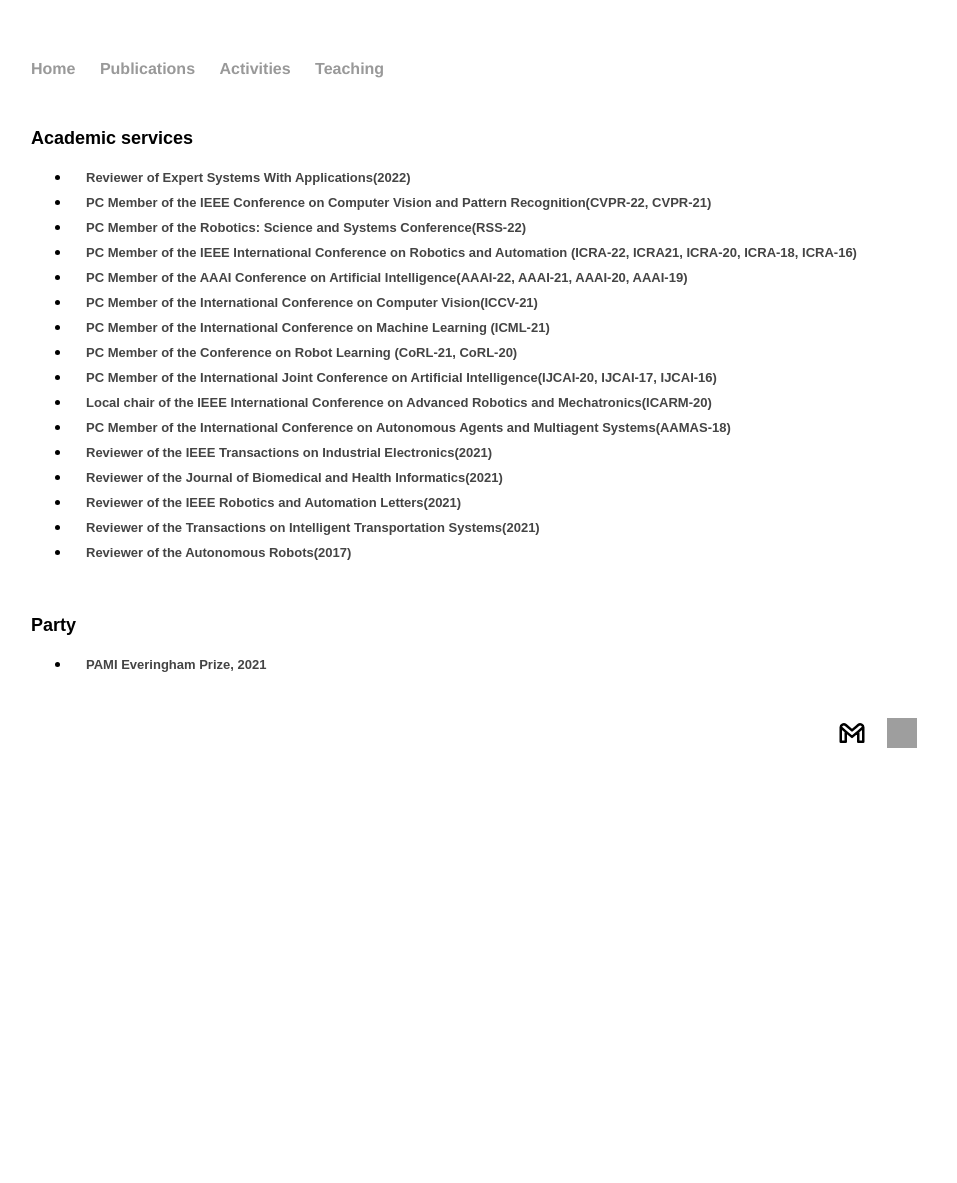
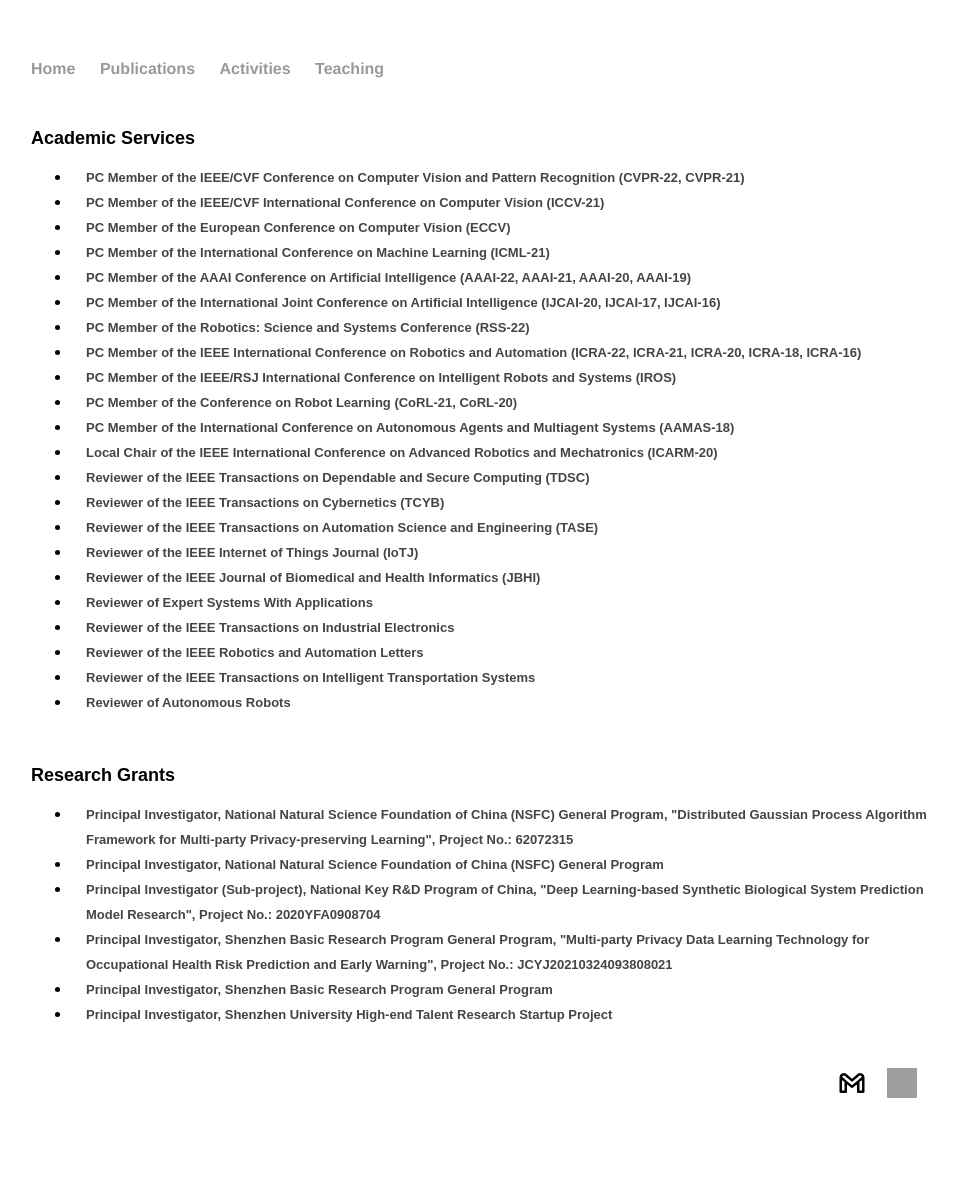
Before and after one commit to arikcj/arikcj.github.io, a Jekyll site: the page built from activities/index.html, in a window 1280 px wide. Shown: the whole page, without its empty margins (161-1118 px from the left). Built offline with Jekyll 4.4.1, drawn with Linux system fonts in a browser that asks for light colours; before the commit the page ends 900 px from its top, so only the background shows below that; grey boxes are pictures that could not be loaded.

Commit message:
Update website with latest bio, awards, news, activities and teaching info

```diff
--- a/_config.yml
+++ b/_config.yml
@@ -1,4 +1,4 @@
-name: Hank Quinlan, Horrible Cop
+name: CHEN Jie (陈杰) - Shenzhen University
 markdown: kramdown
 permalink: /blog/:year/:month/:day/:title
 
--- a/activities/index.html
+++ b/activities/index.html
@@ -1,88 +1,104 @@
 ---
 layout: default
-title: activities
+title: Activities
 ---
 
 <div class="activities">
-<!--
-		<a href="#" class="download" title="Download CV as PDF">Download CV</a>
-					<h1>Hank Quinlan</h1>
-					<address>
-					<strong>Affiliation</strong><br>
-					Street Address<br>
-					City State 12345<br>
-					<abbr title="phone">P:</abbr> (123) 456-7890<br>
-					<span class="obfuscate">youremailaddress@email.com</span>
-					</address>
 
-					<h2>Select Publications</h2>
-
-					<p><strong>Last Name, F.</strong> (204). Title of a Chapter You Wrote for a Book. In I.M Editor (Ed.), <em>The Book I Contributed To</em> (pp. 97-108). City, ST: Publisher Name. Chapter available at: <a href="#">http://permalink</a>.
-
--->
     <br>
 
-    <p><b><font face="Arial" size="4">Academic services</font></b></p>
+    <p><b><font face="Arial" size="4">Academic Services</font></b></p>
     <ul class="Awards">
 		<li>
-			<p style="line-height: 150%; margin-left: 15px; margin-top: 0pt; margin-bottom: 0pt;"><b><font color="#444444" face="Arial" size="2"><font color="#444444" face="Arial" size="2"><b><font color="#444444" face="Arial">Reviewer of Expert Systems With Applications(2022)</font></b></font></font></b></p>
+			<p style="line-height: 150%; margin-left: 15px; margin-top: 0pt; margin-bottom: 0pt;"><b><font color="#444444" face="Arial" size="2">PC Member of the IEEE/CVF Conference on Computer Vision and Pattern Recognition (CVPR-22, CVPR-21)</font></b></p>
 		</li>
 		<li>
-			<p style="line-height: 150%; margin-left: 15px; margin-top: 0pt; margin-bottom: 0pt;"><b><font color="#444444" face="Arial" size="2"><font color="#444444" face="Arial" size="2"><b><font color="#444444" face="Arial">PC Member of the IEEE Conference on Computer Vision and Pattern Recognition</font></b></font>(CVPR-22, CVPR-21)</font></b></p>
+			<p style="line-height: 150%; margin-left: 15px; margin-top: 0pt; margin-bottom: 0pt;"><b><font color="#444444" face="Arial" size="2">PC Member of the IEEE/CVF International Conference on Computer Vision (ICCV-21)</font></b></p>
 		</li>
 		<li>
-			<p style="line-height: 150%; margin-left: 15px; margin-top: 0pt; margin-bottom: 0pt;"><b><font color="#444444" face="Arial" size="2"><font color="#444444" face="Arial" size="2"><b><font color="#444444" face="Arial">PC Member of the Robotics: Science and Systems Conference</font></b></font>(RSS-22)</font></b></p>
+			<p style="line-height: 150%; margin-left: 15px; margin-top: 0pt; margin-bottom: 0pt;"><b><font color="#444444" face="Arial" size="2">PC Member of the European Conference on Computer Vision (ECCV)</font></b></p>
 		</li>
 		<li>
-			<p style="line-height: 150%; margin-left: 15px; margin-top: 0pt; margin-bottom: 0pt;"><b><font color="#444444" face="Arial" size="2"><font color="#444444" face="Arial" size="2"><b><font color="#444444" face="Arial">PC Member of the IEEE International Conference on Robotics and Automation</font></b></font> (ICRA-22, ICRA21, ICRA-20, ICRA-18, ICRA-16)</font></b></p>
+			<p style="line-height: 150%; margin-left: 15px; margin-top: 0pt; margin-bottom: 0pt;"><b><font color="#444444" face="Arial" size="2">PC Member of the International Conference on Machine Learning (ICML-21)</font></b></p>
 		</li>
 		<li>
-			<p style="line-height: 150%; margin-left: 15px; margin-top: 0pt; margin-bottom: 0pt;"><b><font color="#444444" face="Arial" size="2"><font color="#444444" face="Arial" size="2"><b><font color="#444444" face="Arial">PC Member of the AAAI Conference on Artificial Intelligence</font></b></font>(AAAI-22, AAAI-21, AAAI-20, AAAI-19)</font></b></p>
+			<p style="line-height: 150%; margin-left: 15px; margin-top: 0pt; margin-bottom: 0pt;"><b><font color="#444444" face="Arial" size="2">PC Member of the AAAI Conference on Artificial Intelligence (AAAI-22, AAAI-21, AAAI-20, AAAI-19)</font></b></p>
 		</li>
 		<li>
-			<p style="line-height: 150%; margin-left: 15px; margin-top: 0pt; margin-bottom: 0pt;"><b><font color="#444444" face="Arial" size="2"><font color="#444444" face="Arial" size="2"><b><font color="#444444" face="Arial">PC Member of the International Conference on Computer Vision</font></b></font>(ICCV-21)</font></b></p>
+			<p style="line-height: 150%; margin-left: 15px; margin-top: 0pt; margin-bottom: 0pt;"><b><font color="#444444" face="Arial" size="2">PC Member of the International Joint Conference on Artificial Intelligence (IJCAI-20, IJCAI-17, IJCAI-16)</font></b></p>
 		</li>
 		<li>
-			<p style="line-height: 150%; margin-left: 15px; margin-top: 0pt; margin-bottom: 0pt;"><b><font color="#444444" face="Arial" size="2"><font color="#444444" face="Arial" size="2"><b><font color="#444444" face="Arial">PC Member of the International Conference on Machine Learning</font></b></font> (ICML-21)</font></b></p>
+			<p style="line-height: 150%; margin-left: 15px; margin-top: 0pt; margin-bottom: 0pt;"><b><font color="#444444" face="Arial" size="2">PC Member of the Robotics: Science and Systems Conference (RSS-22)</font></b></p>
 		</li>
 		<li>
-			<p style="line-height: 150%; margin-left: 15px; margin-top: 0pt; margin-bottom: 0pt;"><b><font color="#444444" face="Arial" size="2"><font color="#444444" face="Arial" size="2"><b><font color="#444444" face="Arial">PC Member of the Conference on Robot Learning</font></b></font> (CoRL-21, CoRL-20)</font></b></p>
+			<p style="line-height: 150%; margin-left: 15px; margin-top: 0pt; margin-bottom: 0pt;"><b><font color="#444444" face="Arial" size="2">PC Member of the IEEE International Conference on Robotics and Automation (ICRA-22, ICRA-21, ICRA-20, ICRA-18, ICRA-16)</font></b></p>
 		</li>
 		<li>
-			<p style="line-height: 150%; margin-left: 15px; margin-top: 0pt; margin-bottom: 0pt;"><font color="#444444" face="Arial" size="2"><b><font color="#444444" face="Arial">PC Member of the International Joint Conference on Artificial Intelligence</font>(IJCAI-20, IJCAI-17, IJCAI-16)</b><br></font></p>
+			<p style="line-height: 150%; margin-left: 15px; margin-top: 0pt; margin-bottom: 0pt;"><b><font color="#444444" face="Arial" size="2">PC Member of the IEEE/RSJ International Conference on Intelligent Robots and Systems (IROS)</font></b></p>
 		</li>
-<li>
-			<p style="line-height: 150%; margin-left: 15px; margin-top: 0pt; margin-bottom: 0pt;"><font color="#444444" face="Arial" size="2"><b><font color="#444444" face="Arial">Local chair of the IEEE International Conference on Advanced Robotics and Mechatronics</font>(ICARM-20)</b><br></font></p>
+		<li>
+			<p style="line-height: 150%; margin-left: 15px; margin-top: 0pt; margin-bottom: 0pt;"><b><font color="#444444" face="Arial" size="2">PC Member of the Conference on Robot Learning (CoRL-21, CoRL-20)</font></b></p>
+		</li>
+		<li>
+			<p style="line-height: 150%; margin-left: 15px; margin-top: 0pt; margin-bottom: 0pt;"><b><font color="#444444" face="Arial" size="2">PC Member of the International Conference on Autonomous Agents and Multiagent Systems (AAMAS-18)</font></b></p>
+		</li>
+		<li>
+			<p style="line-height: 150%; margin-left: 15px; margin-top: 0pt; margin-bottom: 0pt;"><b><font color="#444444" face="Arial" size="2">Local Chair of the IEEE International Conference on Advanced Robotics and Mechatronics (ICARM-20)</font></b></p>
 		</li>
         <li>
-			<p style="line-height: 150%; margin-left: 15px; margin-top: 0pt; margin-bottom: 0pt;"><font color="#444444" face="Arial" size="2"><b><font color="#444444" face="Arial">PC Member of the International Conference on Autonomous Agents and Multiagent Systems</font>(AAMAS-18)</b><br></font></p>
+			<p style="line-height: 150%; margin-left: 15px; margin-top: 0pt; margin-bottom: 0pt;"><b><font color="#444444" face="Arial" size="2">Reviewer of the IEEE Transactions on Dependable and Secure Computing (TDSC)</font></b></p>
 		</li>
         <li>
-			<p style="line-height: 150%; margin-left: 15px; margin-top: 0pt; margin-bottom: 0pt;"><font color="#444444" face="Arial" size="2"><b><font color="#444444" face="Arial">Reviewer of the IEEE Transactions on Industrial Electronics</font>(2021)</b><br></font></p>
+			<p style="line-height: 150%; margin-left: 15px; margin-top: 0pt; margin-bottom: 0pt;"><b><font color="#444444" face="Arial" size="2">Reviewer of the IEEE Transactions on Cybernetics (TCYB)</font></b></p>
 		</li>
         <li>
-			<p style="line-height: 150%; margin-left: 15px; margin-top: 0pt; margin-bottom: 0pt;"><font color="#444444" face="Arial" size="2"><b><font color="#444444" face="Arial">Reviewer of the Journal of Biomedical and Health Informatics</font>(2021)</b><br></font></p>
+			<p style="line-height: 150%; margin-left: 15px; margin-top: 0pt; margin-bottom: 0pt;"><b><font color="#444444" face="Arial" size="2">Reviewer of the IEEE Transactions on Automation Science and Engineering (TASE)</font></b></p>
 		</li>
         <li>
-			<p style="line-height: 150%; margin-left: 15px; margin-top: 0pt; margin-bottom: 0pt;"><font color="#444444" face="Arial" size="2"><b><font color="#444444" face="Arial">Reviewer of the IEEE Robotics and Automation Letters</font>(2021)</b><br></font></p>
+			<p style="line-height: 150%; margin-left: 15px; margin-top: 0pt; margin-bottom: 0pt;"><b><font color="#444444" face="Arial" size="2">Reviewer of the IEEE Internet of Things Journal (IoTJ)</font></b></p>
 		</li>
         <li>
-			<p style="line-height: 150%; margin-left: 15px; margin-top: 0pt; margin-bottom: 0pt;"><font color="#444444" face="Arial" size="2"><b><font color="#444444" face="Arial">Reviewer of the Transactions on Intelligent Transportation Systems</font>(2021)</b><br></font></p>
+			<p style="line-height: 150%; margin-left: 15px; margin-top: 0pt; margin-bottom: 0pt;"><b><font color="#444444" face="Arial" size="2">Reviewer of the IEEE Journal of Biomedical and Health Informatics (JBHI)</font></b></p>
 		</li>
         <li>
-			<p style="line-height: 150%; margin-left: 15px; margin-top: 0pt; margin-bottom: 0pt;"><font color="#444444" face="Arial" size="2"><b><font color="#444444" face="Arial">Reviewer of the Autonomous Robots</font>(2017)</b><br></font></p>
+			<p style="line-height: 150%; margin-left: 15px; margin-top: 0pt; margin-bottom: 0pt;"><b><font color="#444444" face="Arial" size="2">Reviewer of Expert Systems With Applications</font></b></p>
 		</li>
-
+        <li>
+			<p style="line-height: 150%; margin-left: 15px; margin-top: 0pt; margin-bottom: 0pt;"><b><font color="#444444" face="Arial" size="2">Reviewer of the IEEE Transactions on Industrial Electronics</font></b></p>
+		</li>
+        <li>
+			<p style="line-height: 150%; margin-left: 15px; margin-top: 0pt; margin-bottom: 0pt;"><b><font color="#444444" face="Arial" size="2">Reviewer of the IEEE Robotics and Automation Letters</font></b></p>
+		</li>
+        <li>
+			<p style="line-height: 150%; margin-left: 15px; margin-top: 0pt; margin-bottom: 0pt;"><b><font color="#444444" face="Arial" size="2">Reviewer of the IEEE Transactions on Intelligent Transportation Systems</font></b></p>
+		</li>
+        <li>
+			<p style="line-height: 150%; margin-left: 15px; margin-top: 0pt; margin-bottom: 0pt;"><b><font color="#444444" face="Arial" size="2">Reviewer of Autonomous Robots</font></b></p>
+		</li>
 	</ul>
 
     <br>
 
-    <p><b><font face="Arial" size="4">Party</font></b></p>
+    <p><b><font face="Arial" size="4">Research Grants</font></b></p>
     <ul class="Awards">
 		<li>
-			<p style="line-height: 150%; margin-left: 15px; margin-top: 0pt; margin-bottom: 0pt;"><b><font color="#444444" face="Arial" size="2"><font color="#444444" face="Arial" size="2"><b><font color="#444444" face="Arial">PAMI Everingham Prize</font></b></font>, 2021</font></b></p>
+			<p style="line-height: 150%; margin-left: 15px; margin-top: 0pt; margin-bottom: 0pt;"><b><font color="#444444" face="Arial" size="2">Principal Investigator, National Natural Science Foundation of China (NSFC) General Program, "Distributed Gaussian Process Algorithm Framework for Multi-party Privacy-preserving Learning", Project No.: 62072315</font></b></p>
 		</li>
-
+		<li>
+			<p style="line-height: 150%; margin-left: 15px; margin-top: 0pt; margin-bottom: 0pt;"><b><font color="#444444" face="Arial" size="2">Principal Investigator, National Natural Science Foundation of China (NSFC) General Program</font></b></p>
+		</li>
+		<li>
+			<p style="line-height: 150%; margin-left: 15px; margin-top: 0pt; margin-bottom: 0pt;"><b><font color="#444444" face="Arial" size="2">Principal Investigator (Sub-project), National Key R&D Program of China, "Deep Learning-based Synthetic Biological System Prediction Model Research", Project No.: 2020YFA0908704</font></b></p>
+		</li>
+		<li>
+			<p style="line-height: 150%; margin-left: 15px; margin-top: 0pt; margin-bottom: 0pt;"><b><font color="#444444" face="Arial" size="2">Principal Investigator, Shenzhen Basic Research Program General Program, "Multi-party Privacy Data Learning Technology for Occupational Health Risk Prediction and Early Warning", Project No.: JCYJ20210324093808021</font></b></p>
+		</li>
+		<li>
+			<p style="line-height: 150%; margin-left: 15px; margin-top: 0pt; margin-bottom: 0pt;"><b><font color="#444444" face="Arial" size="2">Principal Investigator, Shenzhen Basic Research Program General Program</font></b></p>
+		</li>
+		<li>
+			<p style="line-height: 150%; margin-left: 15px; margin-top: 0pt; margin-bottom: 0pt;"><b><font color="#444444" face="Arial" size="2">Principal Investigator, Shenzhen University High-end Talent Research Startup Project</font></b></p>
+		</li>
 	</ul>
 
 </div>
```
Also changed, not shown: index.html (+29 -24 lines), teaching/index.html (+35 -23 lines).
